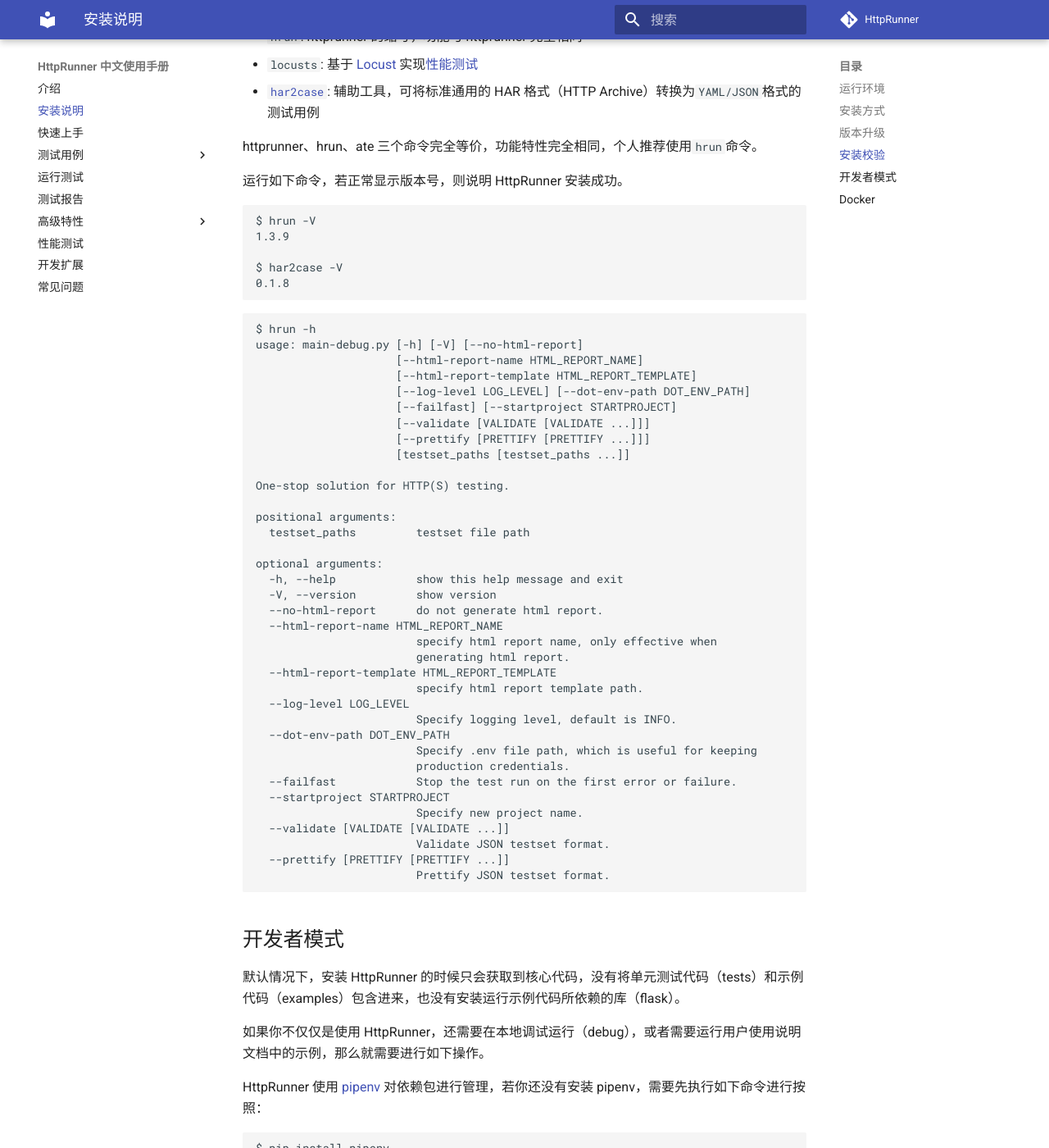
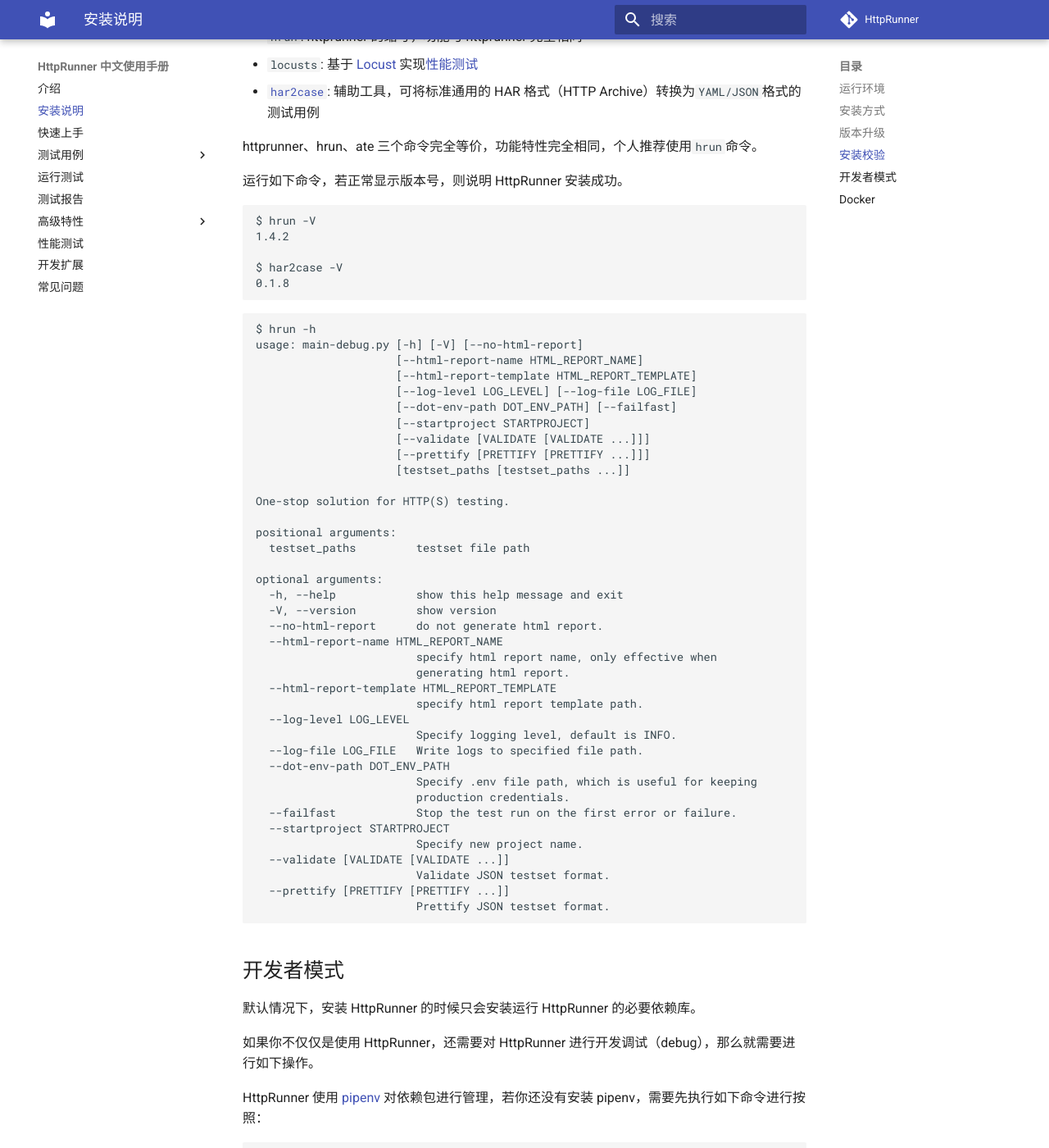
Before and after one commit to httprunner/docs-v1x, an MkDocs documentation site: the page built from docs/Installation.md, in a window 1280 px wide and 1400 px high, scrolled down 1188 px. Shown: the whole window at 82% size. Built offline with MkDocs 1.6.1 and Material for MkDocs 9.7.7, drawn with Linux system fonts in a browser that asks for light colours; comment, search, counter and statistics services are not loaded; old or Windows-style settings are respelled for this version of MkDocs; some of the changed text lies outside the part shown.

Commit message:
update Installation

````diff
--- a/docs/Installation.md
+++ b/docs/Installation.md
@@ -52,7 +52,7 @@
 
 ```text
 $ hrun -V
-1.3.9
+1.4.2
 
 $ har2case -V
 0.1.8
@@ -63,8 +63,9 @@
 usage: main-debug.py [-h] [-V] [--no-html-report]
                      [--html-report-name HTML_REPORT_NAME]
                      [--html-report-template HTML_REPORT_TEMPLATE]
-                     [--log-level LOG_LEVEL] [--dot-env-path DOT_ENV_PATH]
-                     [--failfast] [--startproject STARTPROJECT]
+                     [--log-level LOG_LEVEL] [--log-file LOG_FILE]
+                     [--dot-env-path DOT_ENV_PATH] [--failfast]
+                     [--startproject STARTPROJECT]
                      [--validate [VALIDATE [VALIDATE ...]]]
                      [--prettify [PRETTIFY [PRETTIFY ...]]]
                      [testset_paths [testset_paths ...]]
@@ -85,6 +86,7 @@
                         specify html report template path.
   --log-level LOG_LEVEL
                         Specify logging level, default is INFO.
+  --log-file LOG_FILE   Write logs to specified file path.
   --dot-env-path DOT_ENV_PATH
                         Specify .env file path, which is useful for keeping
                         production credentials.
@@ -99,9 +101,9 @@
 
 ## 开发者模式
 
-默认情况下，安装 HttpRunner 的时候只会获取到核心代码，没有将单元测试代码（tests）和示例代码（examples）包含进来，也没有安装运行示例代码所依赖的库（flask）。
+默认情况下，安装 HttpRunner 的时候只会安装运行 HttpRunner 的必要依赖库。
 
-如果你不仅仅是使用 HttpRunner，还需要在本地调试运行（debug），或者需要运行用户使用说明文档中的示例，那么就需要进行如下操作。
+如果你不仅仅是使用 HttpRunner，还需要对 HttpRunner 进行开发调试（debug），那么就需要进行如下操作。
 
 HttpRunner 使用 [pipenv][pipenv] 对依赖包进行管理，若你还没有安装 pipenv，需要先执行如下命令进行按照：
 
@@ -132,19 +134,25 @@
 ```text
 $ pipenv graph
 
-HttpRunner==0.9.7
+HttpRunner==1.4.2
   - colorama [required: Any, installed: 0.3.9]
-  - colorlog [required: Any, installed: 3.1.2]
-  - har2case [required: Any, installed: 0.1.4]
+  - colorlog [required: Any, installed: 3.1.4]
+  - har2case [required: Any, installed: 0.1.8]
     - PyYAML [required: Any, installed: 3.12]
   - Jinja2 [required: Any, installed: 2.10]
     - MarkupSafe [required: >=0.23, installed: 1.0]
   - PyYAML [required: Any, installed: 3.12]
   - requests [required: Any, installed: 2.18.4]
-    - certifi [required: >=2017.4.17, installed: 2018.1.18]
-    - chardet [required: <3.1.0,>=3.0.2, installed: 3.0.4]
-    - idna [required: <2.7,>=2.5, installed: 2.6]
+    - certifi [required: >=2017.4.17, installed: 2018.4.16]
+    - chardet [required: >=3.0.2,<3.1.0, installed: 3.0.4]
+    - idna [required: >=2.5,<2.7, installed: 2.6]
     - urllib3 [required: <1.23,>=1.21.1, installed: 1.22]
+  - requests-toolbelt [required: Any, installed: 0.8.0]
+    - requests [required: >=2.0.1,<3.0.0, installed: 2.18.4]
+      - certifi [required: >=2017.4.17, installed: 2018.4.16]
+      - chardet [required: >=3.0.2,<3.1.0, installed: 3.0.4]
+      - idna [required: >=2.5,<2.7, installed: 2.6]
+      - urllib3 [required: <1.23,>=1.21.1, installed: 1.22]
 ```
 
 调试运行方式：
````
